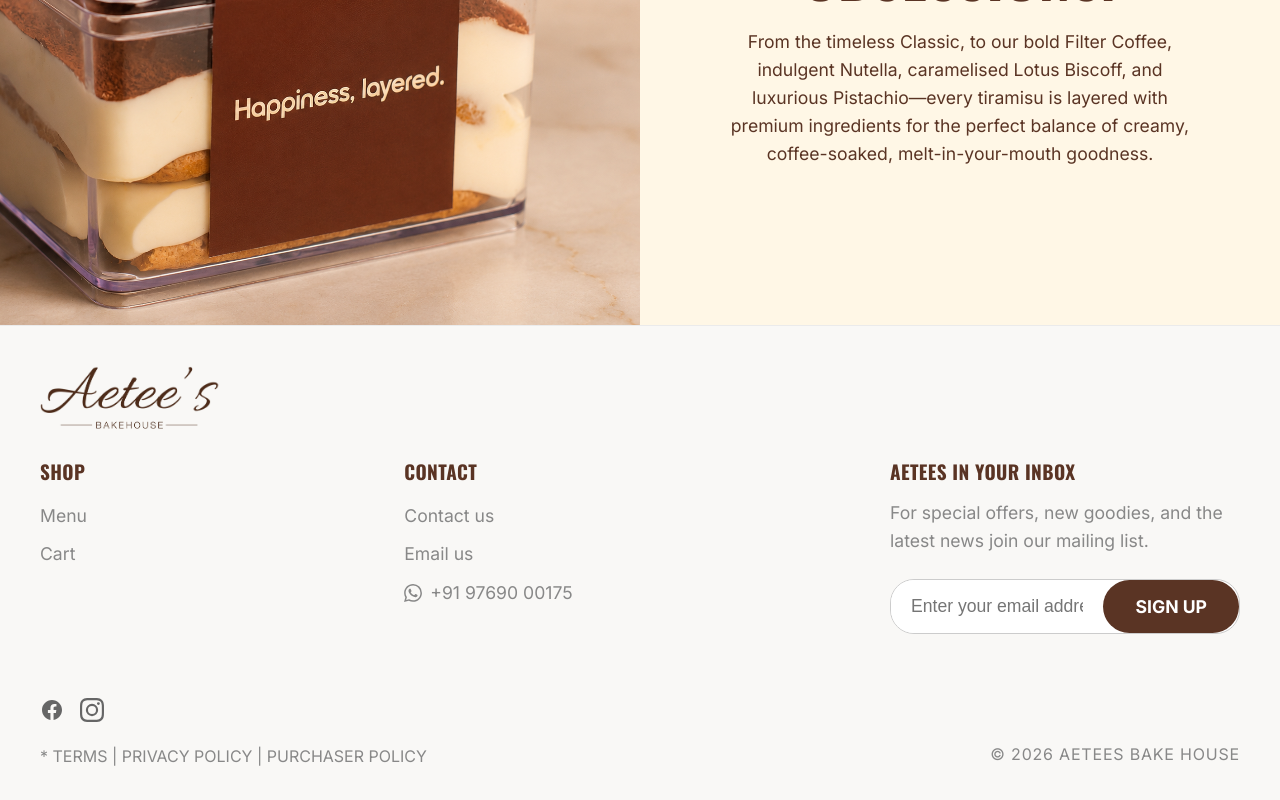
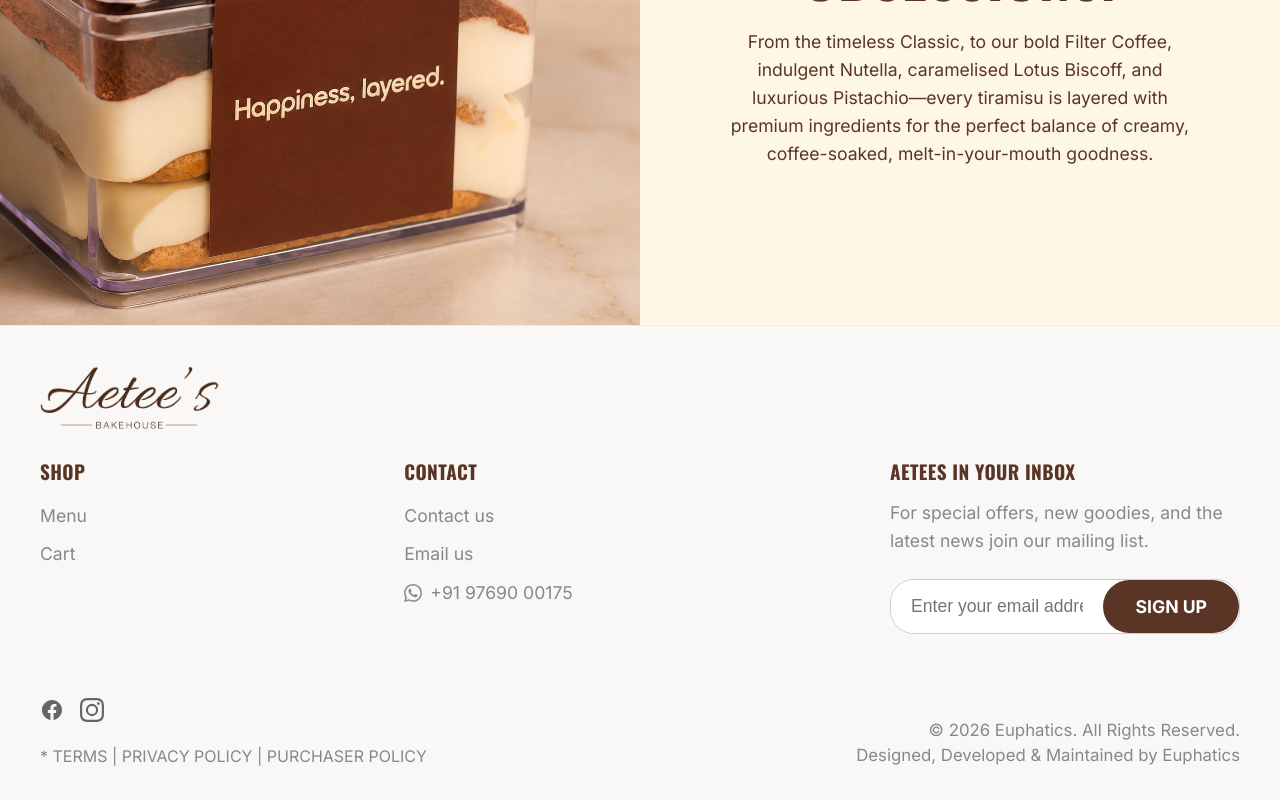
Before and after one commit to mujahiddxd/aetee, a Next.js app: page / in a window 1280 px wide. Shown: the part 1665-2465 px from the top of the page. Built offline with nearby package versions, Linux system fonts and the light colour scheme.

Commit message:
Update footer and dependencies

```diff
--- a/src/app/Footer.js
+++ b/src/app/Footer.js
@@ -75,8 +75,12 @@ export default function Footer() {
             * <Link href="/terms" style={{ color: 'inherit', textDecoration: 'none' }}>TERMS</Link> | <Link href="/privacy" style={{ color: 'inherit', textDecoration: 'none' }}>PRIVACY POLICY</Link> | <Link href="/policy" style={{ color: 'inherit', textDecoration: 'none' }}>PURCHASER POLICY</Link>
           </div>
         </div>
-        <div style={{ letterSpacing: '0.05em', paddingBottom: '2px', textAlign: 'right' }}>
-          © 2026 AETEES BAKE HOUSE
+
+        <div style={{ textAlign: 'right', fontSize: '1.05rem', color: '#888', lineHeight: '1.5' }}>
+          © 2026 Euphatics. All Rights Reserved.<br />
+          <a href="https://www.euphatics.com/" target="_blank" rel="noopener noreferrer" style={{ color: 'inherit', textDecoration: 'none' }}>
+            Designed, Developed & Maintained by Euphatics
+          </a>
         </div>
       </div>
     </footer>
--- a/src/app/checkout/page.js
+++ b/src/app/checkout/page.js
@@ -20,6 +20,7 @@ export default function Checkout() {
       router.replace('/cart');
     }
   }, [isLoaded, cartItems.length, router]);
+
 
   // Block rendering until cart is loaded AND has items
   if (!isLoaded || cartItems.length === 0) {
```
Also changed, not shown: 1 other file (tests, documents, lock files or other folders).
